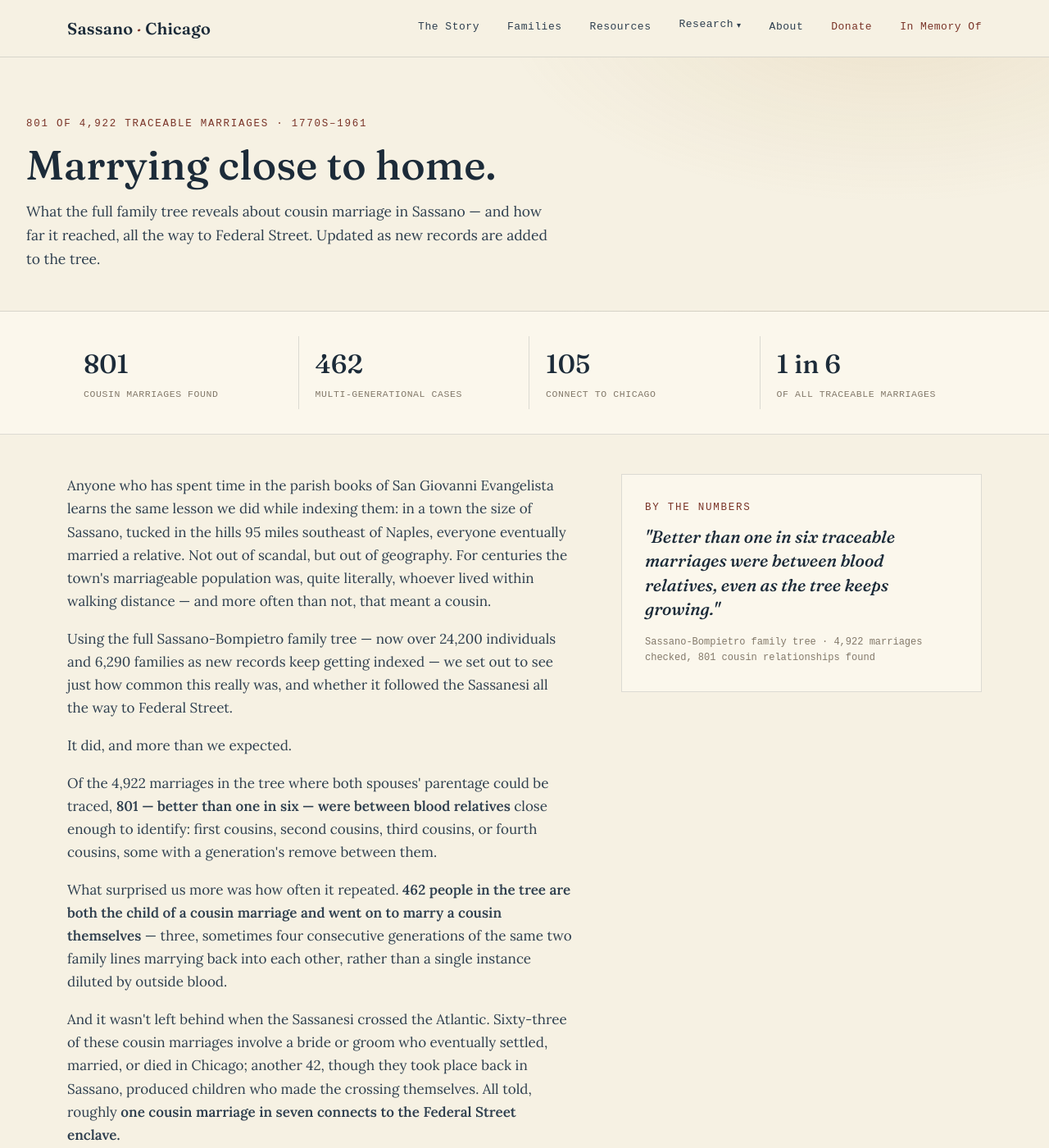
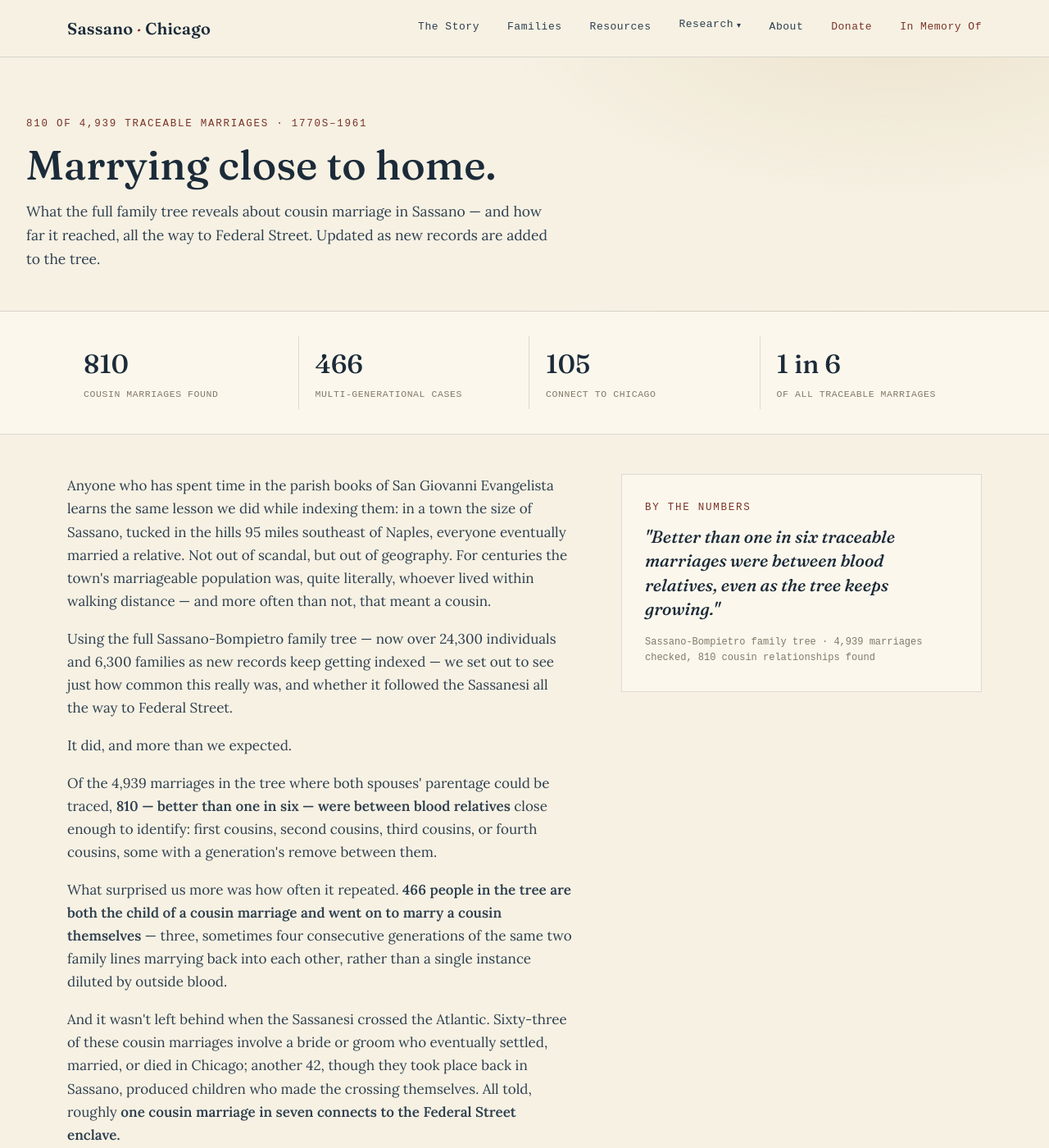
Before and after one commit to johncavallone/sassanochicago, a Jekyll site: the page built from sassano-marriages.html, in a window 1280 px wide and 1400 px high. Shown: the whole window at 82% size. Built offline with Jekyll 4.4.1, drawn with Linux system fonts in a browser that asks for light colours; some web fonts are replaced; some of the changed text lies outside the part shown.

Commit message:
Add files via upload

```diff
--- a/assets/style.css
+++ b/assets/style.css
@@ -446,14 +446,19 @@
 
   /* ===== PHOTO GALLERY ===== */
   .gallery-grid{
-    display:grid; grid-template-columns:repeat(auto-fill, minmax(240px,1fr)); gap:18px; margin-top:8px;
+    column-count:3; column-gap:18px; margin-top:8px;
   }
-  .gallery-item{background:var(--card); border:1px solid var(--stone-line); cursor:zoom-in; overflow:hidden;}
-  .gallery-item img{width:100%; height:220px; object-fit:cover; display:block; transition:transform .3s ease;}
+  .gallery-item{
+    background:var(--card); border:1px solid var(--stone-line); cursor:zoom-in; overflow:hidden;
+    break-inside:avoid; margin-bottom:18px; display:inline-block; width:100%;
+  }
+  .gallery-item img{width:100%; height:auto; display:block; transition:transform .3s ease;}
   .gallery-item:hover img{transform:scale(1.04);}
   .gallery-item figcaption{
     padding:10px 12px; font-family:'Spectral Mono',monospace; font-size:12px; color:var(--ink-soft); line-height:1.5;
   }
+  @media (max-width:900px){ .gallery-grid{column-count:2;} }
+  @media (max-width:560px){ .gallery-grid{column-count:1;} }
   .lightbox{
     display:none; position:fixed; inset:0; background:rgba(20,26,32,0.92); z-index:100;
     align-items:center; justify-content:center; padding:40px 20px; flex-direction:column;
--- a/sassano-marriages.html
+++ b/sassano-marriages.html
@@ -8,15 +8,15 @@ description: >-
 ---
 
 <div class="page-header">
-  <span class="eyebrow">801 of 4,922 traceable marriages · 1770s–1961</span>
+  <span class="eyebrow">810 of 4,939 traceable marriages · 1770s–1961</span>
   <h1>Marrying close to home.</h1>
   <p class="lede">What the full family tree reveals about cousin marriage in Sassano — and how far it reached, all the way to Federal Street. Updated as new records are added to the tree.</p>
 </div>
 
 <div class="stats">
   <div class="stats-inner">
-    <div class="stat"><span class="num">801</span><span class="cap">Cousin marriages found</span></div>
-    <div class="stat"><span class="num">462</span><span class="cap">Multi-generational cases</span></div>
+    <div class="stat"><span class="num">810</span><span class="cap">Cousin marriages found</span></div>
+    <div class="stat"><span class="num">466</span><span class="cap">Multi-generational cases</span></div>
     <div class="stat"><span class="num">105</span><span class="cap">Connect to Chicago</span></div>
     <div class="stat"><span class="num">1 in 6</span><span class="cap">Of all traceable marriages</span></div>
   </div>
@@ -27,13 +27,13 @@ description: >-
     <div class="prose">
       <p>Anyone who has spent time in the parish books of San Giovanni Evangelista learns the same lesson we did while indexing them: in a town the size of Sassano, tucked in the hills 95 miles southeast of Naples, everyone eventually married a relative. Not out of scandal, but out of geography. For centuries the town's marriageable population was, quite literally, whoever lived within walking distance — and more often than not, that meant a cousin.</p>
 
-      <p>Using the full Sassano-Bompietro family tree — now over 24,200 individuals and 6,290 families as new records keep getting indexed — we set out to see just how common this really was, and whether it followed the Sassanesi all the way to Federal Street.</p>
+      <p>Using the full Sassano-Bompietro family tree — now over 24,300 individuals and 6,300 families as new records keep getting indexed — we set out to see just how common this really was, and whether it followed the Sassanesi all the way to Federal Street.</p>
 
       <p>It did, and more than we expected.</p>
 
-      <p>Of the 4,922 marriages in the tree where both spouses' parentage could be traced, <b>801 — better than one in six — were between blood relatives</b> close enough to identify: first cousins, second cousins, third cousins, or fourth cousins, some with a generation's remove between them.</p>
+      <p>Of the 4,939 marriages in the tree where both spouses' parentage could be traced, <b>810 — better than one in six — were between blood relatives</b> close enough to identify: first cousins, second cousins, third cousins, or fourth cousins, some with a generation's remove between them.</p>
 
-      <p>What surprised us more was how often it repeated. <b>462 people in the tree are both the child of a cousin marriage and went on to marry a cousin themselves</b> — three, sometimes four consecutive generations of the same two family lines marrying back into each other, rather than a single instance diluted by outside blood.</p>
+      <p>What surprised us more was how often it repeated. <b>466 people in the tree are both the child of a cousin marriage and went on to marry a cousin themselves</b> — three, sometimes four consecutive generations of the same two family lines marrying back into each other, rather than a single instance diluted by outside blood.</p>
 
       <p>And it wasn't left behind when the Sassanesi crossed the Atlantic. Sixty-three of these cousin marriages involve a bride or groom who eventually settled, married, or died in Chicago; another 42, though they took place back in Sassano, produced children who made the crossing themselves. All told, roughly <b>one cousin marriage in seven connects to the Federal Street enclave.</b></p>
 
@@ -43,12 +43,12 @@ description: >-
 
       <p>It's worth a brief, honest word on what that can mean medically. Modern genetics tells us that closely related couples have a somewhat higher chance of passing the same rare gene to a child, nudging the risk of certain inherited conditions upward — for first cousins, roughly from a general-population baseline of 3–4% to something closer to 4–6%. The effect fades quickly with distance; second, third, and fourth cousins are genetically close to unrelated pairs. Where it can matter more is exactly the pattern we found here — the same two lines intermarrying across several generations running — which is one thread, among several including poverty, poor sanitation, and limited medical care, that may help explain the high rate of infant and child death visible elsewhere in these records. It is context, not a diagnosis of any one family or descendant.</p>
 
-      <p>Mostly, what the numbers tell us is a story we already knew in outline: for two centuries, Sassano was a place small enough that nearly everyone was, in some fashion, everyone else's cousin — and that closeness is written into nearly every family line that eventually found its way to Federal Street. The share has held remarkably steady across seven updates to the tree now, right around one marriage in six, even as hundreds more individuals have been added.</p>
+      <p>Mostly, what the numbers tell us is a story we already knew in outline: for two centuries, Sassano was a place small enough that nearly everyone was, in some fashion, everyone else's cousin — and that closeness is written into nearly every family line that eventually found its way to Federal Street. The share has held remarkably steady across eight updates to the tree now, right around one marriage in six, even as hundreds more individuals have been added.</p>
     </div>
     <div class="pullcard">
       <span class="eyebrow">By the numbers</span>
       <blockquote>"Better than one in six traceable marriages were between blood relatives, even as the tree keeps growing."</blockquote>
-      <div class="attrib">Sassano-Bompietro family tree · 4,922 marriages checked, 801 cousin relationships found</div>
+      <div class="attrib">Sassano-Bompietro family tree · 4,939 marriages checked, 810 cousin relationships found</div>
     </div>
   </div>
 </section>
@@ -58,7 +58,7 @@ description: >-
     <div class="section-head">
       <div>
         <span class="eyebrow">The full breakdown</span>
-        <h2>All 801, by relationship.</h2>
+        <h2>All 810, by relationship.</h2>
       </div>
       <a href="{{ '/assets/downloads/Sassano_Cousin_Marriages.xlsx' | relative_url }}" class="btn btn-primary">Download full workbook (.xlsx)</a>
     </div>
@@ -73,16 +73,16 @@ description: >-
         </tr>
       </thead>
       <tbody>
-        <tr><td class="strong">1st cousins</td><td>Grandparent</td><td class="mono">19</td><td class="mono">0.39%</td></tr>
+        <tr><td class="strong">1st cousins</td><td>Grandparent</td><td class="mono">19</td><td class="mono">0.38%</td></tr>
         <tr><td class="strong">1st cousins, once removed</td><td>Grandparent / great-grandparent</td><td class="mono">15</td><td class="mono">0.30%</td></tr>
         <tr><td class="strong">1st cousins, twice removed</td><td>Grandparent / great-great-grandparent</td><td class="mono">1</td><td class="mono">0.02%</td></tr>
         <tr><td class="strong">2nd cousins</td><td>Great-grandparent</td><td class="mono">70</td><td class="mono">1.42%</td></tr>
         <tr><td class="strong">2nd cousins, once removed</td><td>Great-grandparent / great-great-grandparent</td><td class="mono">66</td><td class="mono">1.34%</td></tr>
         <tr><td class="strong">2nd cousins, twice removed</td><td>Great-grandparent / gg-great-grandparent</td><td class="mono">7</td><td class="mono">0.14%</td></tr>
-        <tr><td class="strong">3rd cousins</td><td>Great-great-grandparent</td><td class="mono">171</td><td class="mono">3.47%</td></tr>
-        <tr><td class="strong">3rd cousins, once removed</td><td>Great-great-grandparent / gg-great-grandparent</td><td class="mono">204</td><td class="mono">4.14%</td></tr>
-        <tr><td class="strong">4th cousins</td><td>Great-great-great-grandparent</td><td class="mono">248</td><td class="mono">5.04%</td></tr>
-        <tr style="border-top:2px solid var(--ink);"><td class="strong">Total</td><td></td><td class="mono strong">801</td><td class="mono strong">16.27%</td></tr>
+        <tr><td class="strong">3rd cousins</td><td>Great-great-grandparent</td><td class="mono">175</td><td class="mono">3.54%</td></tr>
+        <tr><td class="strong">3rd cousins, once removed</td><td>Great-great-grandparent / gg-great-grandparent</td><td class="mono">207</td><td class="mono">4.19%</td></tr>
+        <tr><td class="strong">4th cousins</td><td>Great-great-great-grandparent</td><td class="mono">250</td><td class="mono">5.06%</td></tr>
+        <tr style="border-top:2px solid var(--ink);"><td class="strong">Total</td><td></td><td class="mono strong">810</td><td class="mono strong">16.40%</td></tr>
       </tbody>
     </table>
 
@@ -97,26 +97,26 @@ description: >-
         </tr>
       </thead>
       <tbody>
-        <tr><td class="strong">Vincenzo Galatro</td><td>Concetta di Miele</td><td class="mono">1 FEB 1886</td><td>Maria Cecelia Pinto</td></tr>
-        <tr><td class="strong">Giovanni Setaro</td><td>Antonia d'Amato</td><td class="mono">10 JUN 1862</td><td>Giovanni Setaro</td></tr>
+        <tr><td class="strong">Vincenzo Galatro</td><td>Concetta di Miele</td><td class="mono">1 FEB 1886</td><td>Francesco Antonio di Miele</td></tr>
+        <tr><td class="strong">Giovanni Setaro</td><td>Antonia d'Amato</td><td class="mono">10 JUN 1862</td><td>Marianna Pinto</td></tr>
         <tr><td class="strong">Antonio Ferro</td><td>Rosa Calandriello</td><td class="mono">14 JAN 1907</td><td>Francesco Antonio Russo</td></tr>
-        <tr><td class="strong">Vito di Stefano</td><td>Antonia di Brizzi</td><td class="mono">15 MAR 1877</td><td>Antonia Rubino</td></tr>
+        <tr><td class="strong">Vito di Stefano</td><td>Antonia di Brizzi</td><td class="mono">15 MAR 1877</td><td>Giuseppe di Brizzi</td></tr>
         <tr><td class="strong">Giovanni Antonio Pizzi</td><td>Josephine Fernino</td><td class="mono">16 JUN 1928</td><td>Maria Rubino</td></tr>
         <tr><td class="strong">Antonio Di Miele</td><td>Paolina Arenare</td><td class="mono">19 AUG 1929</td><td>Gaetano d'Alessio</td></tr>
-        <tr><td class="strong">Giovanni di Bella</td><td>Rosaria Grucci</td><td class="mono">19 DEC 1891</td><td>Matteo Paolo Quagliano</td></tr>
-        <tr><td class="strong">Giuseppe Videtta</td><td>Rosaria Calandriello</td><td class="mono">19 MAY 1862</td><td>Rosario Calandriello</td></tr>
-        <tr><td class="strong">Francesco Ferro</td><td>Rosa Ferro</td><td class="mono">2 FEB 1895</td><td>Francesco Ferro</td></tr>
+        <tr><td class="strong">Giovanni di Bella</td><td>Rosaria Grucci</td><td class="mono">19 DEC 1891</td><td>Maria Concetta Conte</td></tr>
+        <tr><td class="strong">Giuseppe Videtta</td><td>Rosaria Calandriello</td><td class="mono">19 MAY 1862</td><td>Rosaria Maria Pellegrino</td></tr>
+        <tr><td class="strong">Francesco Ferro</td><td>Rosa Ferro</td><td class="mono">2 FEB 1895</td><td>Rosa Maria d'Alessio</td></tr>
         <tr><td class="strong">Giovanni Luzzi</td><td>Giustina d'Onza</td><td class="mono">23 SEP 1939</td><td>Giovanni Arnone</td></tr>
-        <tr><td class="strong">Orlando Arnone</td><td>Rosa Burzo</td><td class="mono">24 JAN 1893</td><td>Francesco Antonio Orlando Burzo</td></tr>
+        <tr><td class="strong">Orlando Arnone</td><td>Rosa Burzo</td><td class="mono">24 JAN 1893</td><td>Rosaria Setaro</td></tr>
         <tr><td class="strong">Gaetano Trotta</td><td>Arcangela Arnone</td><td class="mono">24 SEP 1898</td><td>Vito Trotta</td></tr>
-        <tr><td class="strong">Domenico Laveglia</td><td>Maria Cavallone</td><td class="mono">27 AUG 1892</td><td>Michele Domenico Laveglia</td></tr>
-        <tr><td class="strong">Michele di Stefano</td><td>Filomena d'Onza</td><td class="mono">27 SEP 1901</td><td>Giustina di Brizzi</td></tr>
+        <tr><td class="strong">Domenico Laveglia</td><td>Maria Cavallone</td><td class="mono">27 AUG 1892</td><td>Giustina Petrizzo</td></tr>
+        <tr><td class="strong">Michele di Stefano</td><td>Filomena d'Onza</td><td class="mono">27 SEP 1901</td><td>Michele di Stefano</td></tr>
         <tr><td class="strong">Carmine Romaniello</td><td>Agnese Consorto</td><td class="mono">3 JUL 1775</td><td>Costanzia Russo</td></tr>
         <tr><td class="strong">Felice Trotta</td><td>Maria Arnone</td><td class="mono">30 APR 1892</td><td>Vito Trotta</td></tr>
         <tr><td class="strong">Loreto Giovanni Battista di Brizzi</td><td>Maria Pinto</td><td class="mono">4 FEB 1824</td><td>Cirillo Eustachio Villano</td></tr>
-        <tr><td class="strong">Michele di Brizzi</td><td>Giustina Ciorciari</td><td class="mono">5 AUG 1937</td><td>Giustina Russo</td></tr>
+        <tr><td class="strong">Michele di Brizzi</td><td>Giustina Ciorciari</td><td class="mono">5 AUG 1937</td><td>Vito Quagliano</td></tr>
         <tr><td class="strong">Dominick Romanelli</td><td>Mina Zozzaro</td><td class="mono">ABT 1947</td><td>Maria Galatro</td></tr>      </tbody>
     </table>
-    <p style="margin:24px 0 40px; color:var(--stone); font-family:'Spectral Mono',monospace; font-size:13px;">Second cousin, third cousin, fourth cousin, and multi-generational detail (801 rows total, plus the Chicago cross-reference) available in the full downloadable workbook above.</p>
+    <p style="margin:24px 0 40px; color:var(--stone); font-family:'Spectral Mono',monospace; font-size:13px;">Second cousin, third cousin, fourth cousin, and multi-generational detail (810 rows total, plus the Chicago cross-reference) available in the full downloadable workbook above.</p>
   </div>
 </section>
```
Also changed, not shown: family-alliances.html (+20 -20 lines), longevity.html (+5 -5 lines), records.html (+48 -48 lines), twins.html (+11 -8 lines), 1 other file.
